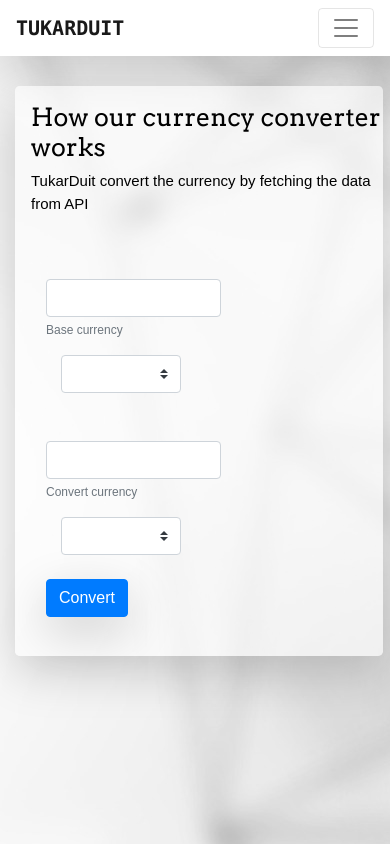
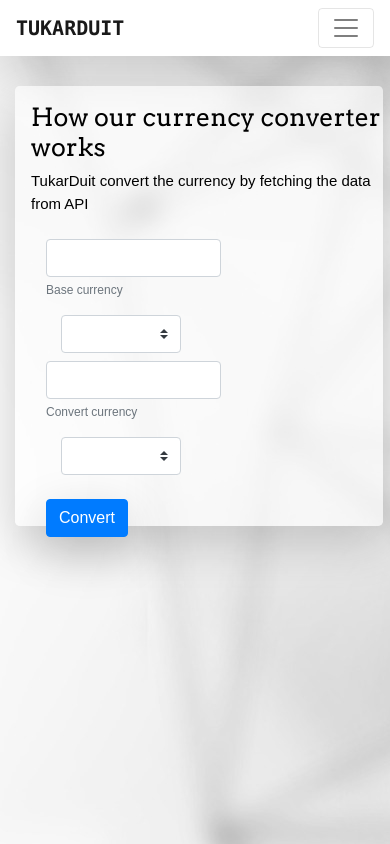
Before and after one commit to Firzan97/currency-converter, a Vue app: page / in a window 390 px wide. Built offline with nearby package versions, Linux system fonts and the light colour scheme; no server answers.

Commit message:
make convertermenu responsive

```diff
--- a/src/components/ConverterMenu.vue
+++ b/src/components/ConverterMenu.vue
@@ -10,7 +10,7 @@
               <b-row>
                 <b-col cols="7">
                   <b-container>
-                    <b-row class="py-5">
+                    <b-row class="converter py-2 ">
                       <div class="">
                         <b-form v-on:submit="onSubmit" v-on:reset="onReset">
                           <b-form-group
@@ -187,7 +187,7 @@ export default {
 @import url("https://fonts.googleapis.com/css2?family=Arvo:wght@400;700&display=swap");
 .converter-menu {
   background-color: rgba(255, 255, 255, 0.6);
-  height: 500px;
+  height: 430px;
   width: 100%;
   margin-top: 90px;
   font-family: Arial, Helvetica, sans-serif;
@@ -206,7 +206,7 @@ export default {
     display: none;
   }
   .converter-menu {
-    height: 570px;
+    height: 440px;
     width: 160%;
     margin-top: 30px;
   }
@@ -216,5 +216,8 @@ export default {
   .select {
     width: 120px;
   }
+  .converter {
+    padding-bottom: 10px;
+  }
 }
 </style>
```
